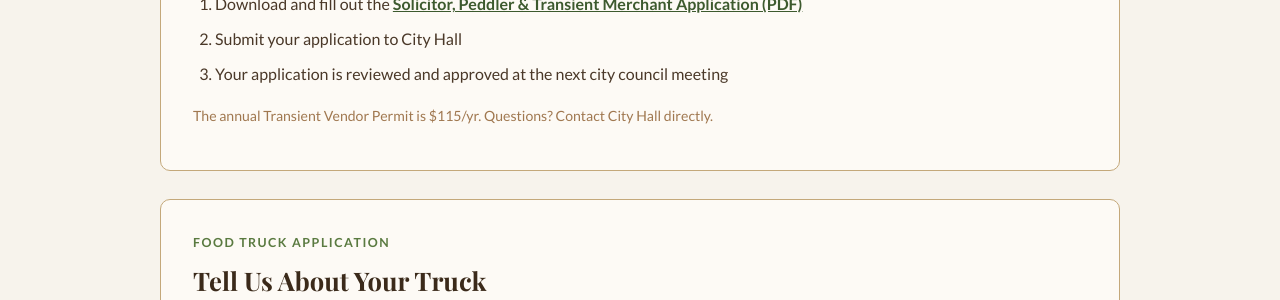
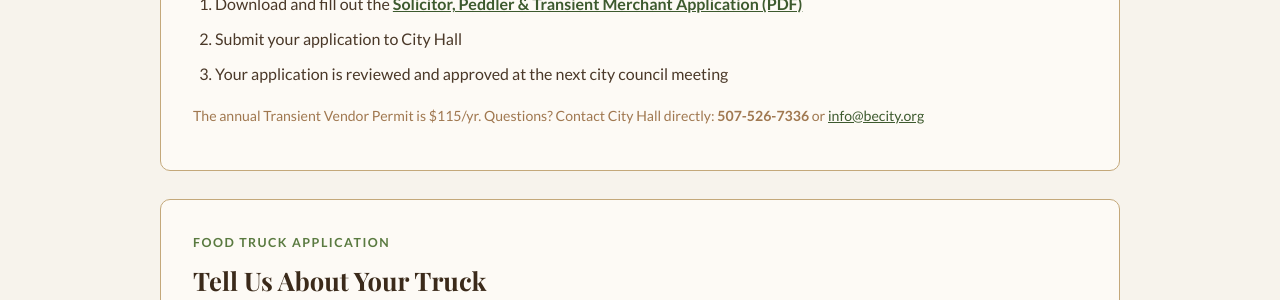
Before and after one commit to blueearthcommunitymarket/blueearthcommunitymarket.github.io, a Jekyll site: the page built from food-truck-signup/index.html, in a window 1280 px wide. Shown: the part 641-941 px from the top of the page. Built offline with Jekyll 4.4.1, drawn with Linux system fonts in a browser that asks for light colours; some web fonts are replaced.

Commit message:
Add City Hall phone and email to food truck signup page

```diff
--- a/food-truck-signup/index.html
+++ b/food-truck-signup/index.html
@@ -25,7 +25,7 @@ description: Interested in parking your food truck at the Ryno Food Lot in Blue
             <li>Submit your application to City Hall</li>
             <li>Your application is reviewed and approved at the next city council meeting</li>
         </ol>
-        <p style="font-size: 0.88rem; color: var(--brown-light); margin-top: 12px;">The annual Transient Vendor Permit is $115/yr. Questions? Contact City Hall directly.</p>
+        <p style="font-size: 0.88rem; color: var(--brown-light); margin-top: 12px;">The annual Transient Vendor Permit is $115/yr. Questions? Contact City Hall directly: <strong>507-526-7336</strong> or <a href="mailto:info@becity.org" style="color: var(--green-dark);">info@becity.org</a></p>
     </div>
 
     <div class="card">
```
